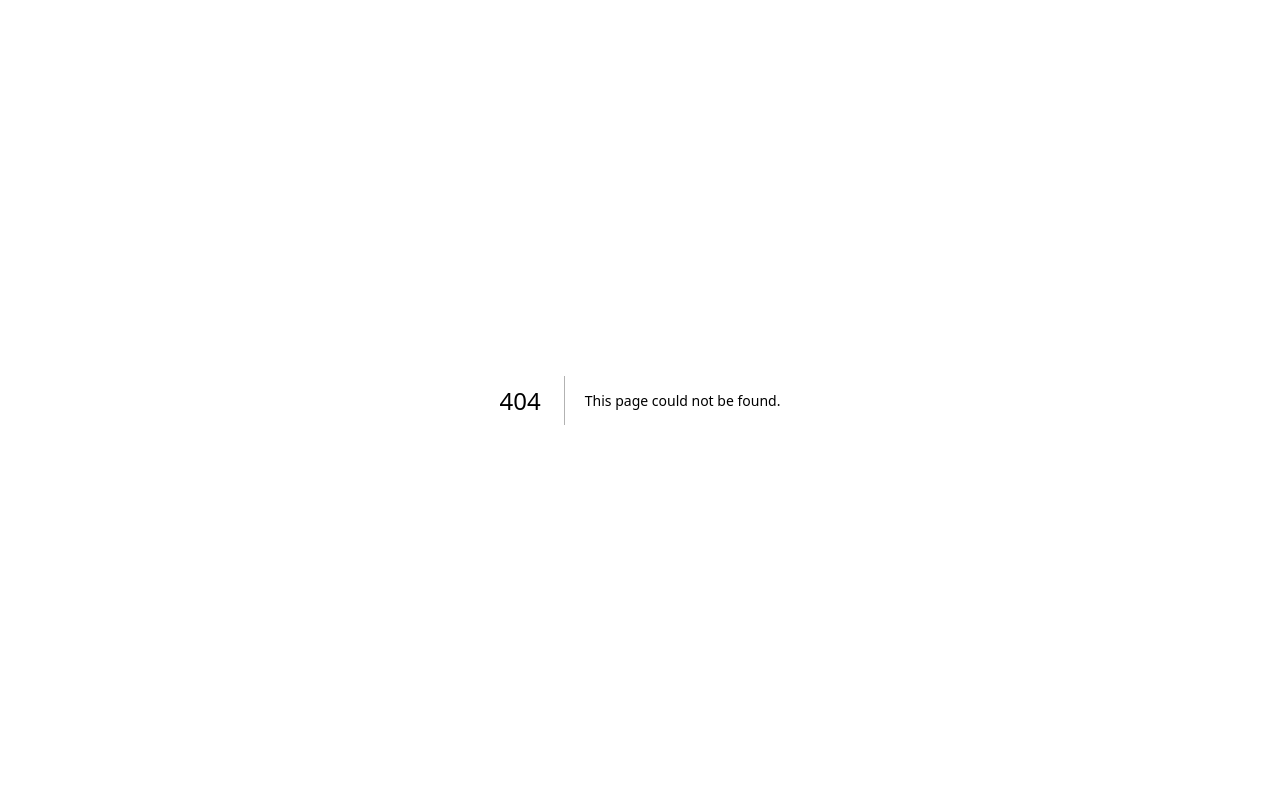
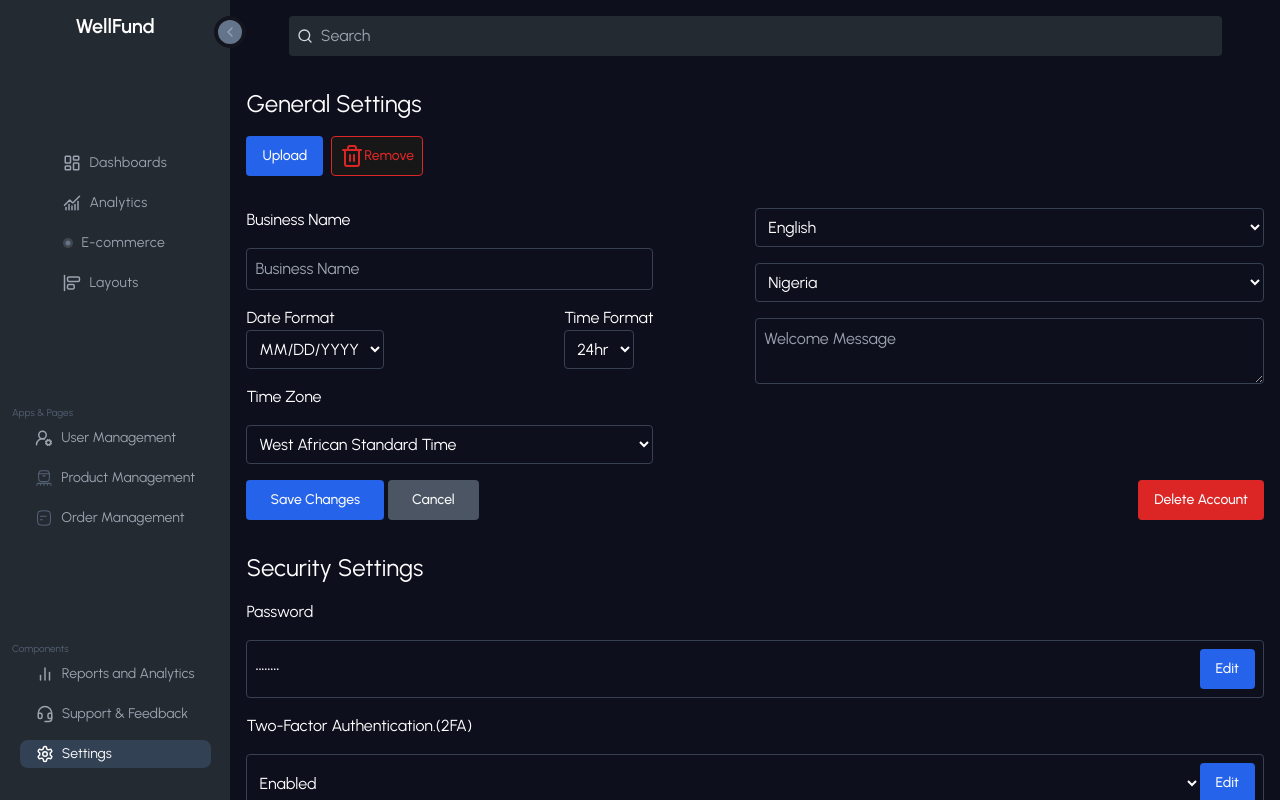
Before and after one commit to Build-Bridge/WellFund, a Next.js app: page /settings in a window 1280 px wide. Before the commit this address had no page. Built offline with nearby package versions, Linux system fonts and the light colour scheme.

Commit message:
Updates: settings route worked on.

```diff
--- /dev/null
+++ b/src/app/(main)/(routes)/settings/page.tsx
@@ -0,0 +1,129 @@
+import React from "react";
+import { Trash2 } from "lucide-react";
+import { Button } from "@/components/ui/button";
+const Settings = () => {
+  return (
+    <section className="w-full p-4 flex flex-col bg-[#0E0F1D] text-white">
+      {/* General Settings */}
+      <div className="mb-8">
+        <h2 className="text-2xl mb-4">General Settings</h2>
+        <div className="flex flex-wrap gap-8">
+          <div className="flex items-center gap-2">
+            <Button className="bg-blue-600 py-1 px-4 rounded">Upload</Button>
+            <Button className="border border-red-600 py-1 px-2 text-red-600 rounded flex">
+              {" "}
+              <Trash2 className="text-red-600 font-thin" /> Remove
+            </Button>
+          </div>
+          <div className="flex flex-wrap w-full justify-between">
+            <div className="flex flex-col gap-4 w-full sm:w-[40%]">
+              <h2> Business Name </h2>
+              <input
+                type="text"
+                placeholder="Business Name"
+                className="bg-transparent border border-gray-700 p-2 rounded text-white"
+              />
+              <div className="flex justify-between">
+                <div>
+                  <h2> Date Format </h2>
+                  <select className="bg-transparent border border-gray-700 p-2 rounded text-white">
+                    <option>MM/DD/YYYY</option>
+                    <option>DD/MM/YYYY</option>
+                  </select>
+                </div>
+                <div>
+                  <h2> Time Format </h2>
+                  <select className="bg-transparent border border-gray-700 p-2 rounded text-white">
+                    <option>24hr</option>
+                    <option>12hr</option>
+                  </select>
+                </div>
+              </div>
+              <h2> Time Zone </h2>
+              <select className="bg-transparent border border-gray-700 p-2 rounded text-white">
+                <option>West African Standard Time</option>
+                <option>Central European Time</option>
+              </select>
+            </div>
+            <div className="flex flex-col gap-4 w-full sm:w-1/2">
+              <select className="bg-transparent border border-gray-700 p-2 rounded text-white">
+                <option>English</option>
+                <option>French</option>
+              </select>
+              <select className="bg-transparent border border-gray-700 p-2 rounded text-white">
+                <option>Nigeria</option>
+                <option>Ghana</option>
+              </select>
+              <textarea
+                placeholder="Welcome Message"
+                className="bg-transparent border border-gray-700 p-2 rounded text-white"
+              />
+            </div>
+          </div>
+        </div>
+        <div className="flex gap-4 mt-4 justify-between">
+          <div className="flex gap-1">
+          <Button className="bg-blue-600 py-2 px-6 rounded">
+            Save Changes
+          </Button>
+          <Button className="bg-gray-600 py-2 px-6 rounded">Cancel</Button>
+
+          </div>
+              <Button variant='destructive' className="bg-red-600 py-1 px-4 rounded">
+                Delete Account
+              </Button>
+        </div>
+      </div>
+
+      {/* Security Settings */}
+      <div className="mb-8">
+        <h2 className="text-2xl mb-4">Security Settings</h2>
+        <div className="flex flex-col gap-4">
+          {/* Password */}
+            Password
+          <div className="flex justify-between items-center bg-transparent border border-gray-700 p-2 rounded">
+            <input
+              type="password"
+              value="********"
+              disabled
+              className="bg-transparent text-white w-full"
+            />
+            <Button className="bg-blue-600 py-1 px-4 rounded">Edit</Button>
+          </div>
+          {/* Two-Factor Authentication */}
+          Two-Factor Authentication.(2FA)
+          <div className="flex justify-between items-center bg-transparent border border-gray-700 p-2 rounded">
+            <select className="bg-transparent text-white w-full">
+              <option>Enabled</option>
+              <option>Disabled</option>
+            </select>
+            <Button className="bg-blue-600 py-1 px-4 rounded">Edit</Button>
+          </div>
+        </div>
+      </div>
+
+      {/* Notification Settings */}
+      <div className="mb-8">
+        <h2 className="text-2xl mb-4">Notification Settings</h2>
+        <div className="flex flex-col gap-4">
+          {/* Email Notifications */}
+          <div className="flex justify-between items-center bg-transparent border border-gray-700 p-2 rounded">
+            <select className="bg-transparent text-white w-full">
+              <option>Enabled</option>
+              <option>Disabled</option>
+            </select>
+          </div>
+          {/* SMS Notifications */}
+          <div className="flex justify-between items-center bg-transparent border border-gray-700 p-2 rounded">
+            <select className="bg-transparent text-white w-full">
+              <option>Enabled</option>
+              <option>Disabled</option>
+            </select>
+          </div>
+        </div>
+      </div>
+    </section>
+  );
+};
+
+export default Settings;
```
